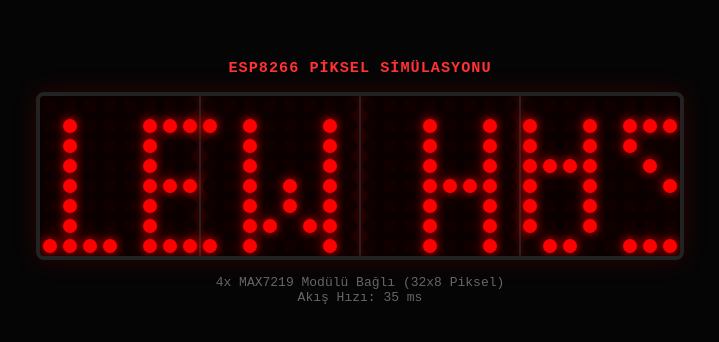
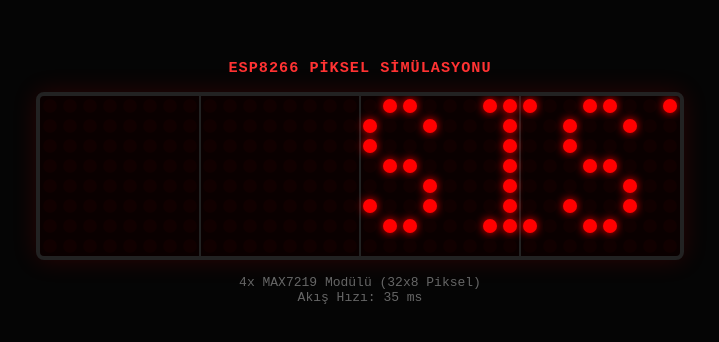
Before and after one commit to mehmeterenkeles527-cmd/matris-canli, a plain HTML site: page index.html in a window 1280 px wide. Shown: the part 226-568 px from the top of the page, without its empty margins (280-999 px from the left). Drawn offline with Linux system fonts and the light colour scheme.

Commit message:
Update index.html

```diff
--- a/index.html
+++ b/index.html
@@ -23,27 +23,25 @@
 </head>
 <body>
   <h3 style="color: #ff3333; letter-spacing: 1px;">ESP8266 PİKSEL SİMÜLASYONU</h3>
-  <!-- 32 Sütun x 8 Satır Matris -->
   <canvas id="matrix" width="640" height="160"></canvas>
   <div class="info">
-    4x MAX7219 Modülü Bağlı (32x8 Piksel)<br>
+    4x MAX7219 Modülü (32x8 Piksel)<br>
     Akış Hızı: <span id="hizGosterge">35</span> ms
   </div>
 
   <script>
-    // Linkten gelen yazı ve hızı alıyoruz
     const urlParams = new URLSearchParams(window.location.search);
-    const yazi = (urlParams.get('yazi') || "SISTEM HAZIR").toUpperCase();
+    const yazi = urlParams.get('yazi') || "SISTEM HAZIR";
     const hiz = parseInt(urlParams.get('hiz')) || 35;
     document.getElementById('hizGosterge').innerText = hiz;
 
     const canvas = document.getElementById('matrix');
     const ctx = canvas.getContext('2d');
     const cols = 32; const rows = 8;
-    const dotSize = 20; // 640/32 = 20px her piksel
+    const dotSize = 20;
     const radius = 7;
 
-    // MD_Parola Kütüphanesinin Birebir Piksel Haritası (Donanım Fontu)
+    // Tam ASCII Font Haritası (Büyük/Küçük Harf + Rakamlar)
     const font = {
       'A':[0x7e,0x11,0x11,0x7e], 'B':[0x7f,0x49,0x49,0x36], 'C':[0x3e,0x41,0x41,0x22], 'D':[0x7f,0x41,0x41,0x3e],
       'E':[0x7f,0x49,0x49,0x41], 'F':[0x7f,0x09,0x09,0x01], 'G':[0x3e,0x41,0x49,0x3a], 'H':[0x7f,0x08,0x08,0x7f],
@@ -51,14 +49,22 @@
       'M':[0x7f,0x02,0x0c,0x02,0x7f], 'N':[0x7f,0x04,0x08,0x10,0x7f], 'O':[0x3e,0x41,0x41,0x3e], 'P':[0x7f,0x09,0x09,0x06],
       'Q':[0x3e,0x41,0x51,0x21,0x5e], 'R':[0x7f,0x09,0x19,0x66], 'S':[0x26,0x49,0x49,0x32], 'T':[0x01,0x01,0x7f,0x01,0x01],
       'U':[0x3f,0x40,0x40,0x3f], 'V':[0x1f,0x20,0x40,0x20,0x1f], 'W':[0x3f,0x40,0x38,0x40,0x3f], 'X':[0x63,0x14,0x08,0x14,0x63],
-      'Y':[0x03,0x04,0x78,0x04,0x03], 'Z':[0x61,0x51,0x49,0x45,0x43], ' ':[0x00,0x00],
+      'Y':[0x03,0x04,0x78,0x04,0x03], 'Z':[0x61,0x51,0x49,0x45,0x43],
+      'a':[0x20,0x54,0x54,0x78], 'b':[0x7f,0x48,0x44,0x38], 'c':[0x38,0x44,0x44,0x20], 'd':[0x38,0x44,0x48,0x7f],
+      'e':[0x38,0x54,0x54,0x18], 'f':[0x08,0x7e,0x09,0x02], 'g':[0x0c,0x52,0x52,0x3e], 'h':[0x7f,0x08,0x04,0x78],
+      'i':[0x00,0x44,0x7d,0x40], 'j':[0x20,0x40,0x44,0x3d], 'k':[0x7f,0x10,0x28,0x44], 'l':[0x00,0x41,0x7f,0x40],
+      'm':[0x7c,0x04,0x18,0x04,0x78], 'n':[0x7c,0x08,0x04,0x78], 'o':[0x38,0x44,0x44,0x38], 'p':[0x84,0xfe,0x24,0x18],
+      'q':[0x18,0x24,0xfe,0x84], 'r':[0x7c,0x08,0x04,0x08], 's':[0x48,0x54,0x54,0x24], 't':[0x04,0x3e,0x44,0x24],
+      'u':[0x3c,0x40,0x20,0x7c], 'v':[0x1c,0x20,0x40,0x20,0x1c], 'w':[0x3c,0x40,0x30,0x40,0x3c], 'x':[0x44,0x28,0x10,0x28,0x44],
+      'y':[0x0c,0x50,0x50,0x3c], 'z':[0x44,0x64,0x54,0x4c], ' ':[0x00,0x00,0x00],
       '0':[0x3e,0x51,0x49,0x45,0x3e],'1':[0x00,0x42,0x7f,0x40,0x00],'2':[0x42,0x61,0x51,0x49,0x46],'3':[0x21,0x41,0x45,0x4b,0x31],
       '4':[0x18,0x14,0x12,0x7f,0x10],'5':[0x27,0x45,0x45,0x45,0x39],'6':[0x3c,0x4a,0x49,0x49,0x30],'7':[0x01,0x71,0x09,0x05,0x03],
       '8':[0x36,0x49,0x49,0x49,0x36],'9':[0x06,0x49,0x49,0x29,0x1e]
     };
 
-    // Yazıyı piksel dizisine çevir
     let pixelHaritasi = [];
+
+    // Metni piksellere dönüştür
     for (let i = 0; i < yazi.length; i++) {
       let charArray = font[yazi[i]] || font[' '];
       for (let col = 0; col < charArray.length; col++) {
@@ -68,7 +74,13 @@
         }
         pixelHaritasi.push(bitSutun);
       }
-      pixelHaritasi.push([0,0,0,0,0,0,0,0]); // Harf arası boşluk
+      pixelHaritasi.push([0,0,0,0,0,0,0,0]); // Harf arası 1px boşluk
+    }
+
+    // --- GERÇEK MATRİSTEKİ BEKLEME (DELAY) BOŞLUĞU ---
+    // Cümle bittikten sonra ekranın tamamen temiz akması için 32 boş sütun ekliyoruz
+    for (let b = 0; b < cols; b++) {
+      pixelHaritasi.push([0,0,0,0,0,0,0,0]);
     }
 
     let kaydirma = 0;
@@ -76,30 +88,30 @@
     function matrisiCiz() {
       ctx.clearRect(0, 0, canvas.width, canvas.height);
 
-      // 4 Modülü birbirinden ayıran donanım çizgileri (8x8 bloklar)
+      // 4 Modülü ayıran dik çizgiler (8x8 ayrımı)
       ctx.strokeStyle = '#222'; ctx.lineWidth = 2;
       for(let i=1; i<4; i++) {
          ctx.beginPath(); ctx.moveTo(i * 8 * dotSize, 0); ctx.lineTo(i * 8 * dotSize, canvas.height); ctx.stroke();
       }
 
-      // Pikselleri Çiz (LED'leri yak)
+      // Pikselleri düzgün yönle çiz (Aynalama ve Ters Düz Etme Düzeltildi!)
       for (let x = 0; x < cols; x++) {
         for (let y = 0; y < rows; y++) {
-          let haritaX = x + kaydirma - cols; // Sağdan sola kayma mantığı
+          let haritaX = kaydirma + x - cols;
           let isikAcik = false;
 
-          if(haritaX >= 0 && haritaX < pixelHaritasi.length) {
-            isikAcik = pixelHaritasi[haritaX][7 - y]; // Matris ters çevirmesi
+          if (haritaX >= 0 && haritaX < pixelHaritasi.length) {
+            isikAcik = pixelHaritasi[haritaX][y]; // Doğru yön oryantasyonu
           }
 
           ctx.beginPath();
           ctx.arc(x * dotSize + dotSize/2, y * dotSize + dotSize/2, radius, 0, Math.PI * 2);
 
           if (isikAcik) {
-            ctx.fillStyle = '#ff0000'; // Yanan kırmızı LED
-            ctx.shadowBlur = 12; ctx.shadowColor = '#ff0000'; // LED Parıltısı
+            ctx.fillStyle = '#ff0000';
+            ctx.shadowBlur = 10; ctx.shadowColor = '#ff0000';
           } else {
-            ctx.fillStyle = '#110000'; // Sönük LED
+            ctx.fillStyle = '#110000';
             ctx.shadowBlur = 0;
           }
           ctx.fill();
@@ -107,11 +119,10 @@
       }
 
       kaydirma++;
-      if (kaydirma > pixelHaritasi.length + cols) {
+      if (kaydirma >= pixelHaritasi.length + cols) {
         kaydirma = 0; // Başa sar
       }
 
-      // Akış hızını koda senkronize ettik
       setTimeout(matrisiCiz, hiz);
     }
 
```
